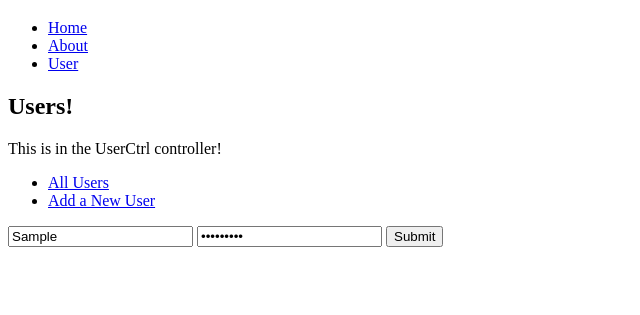
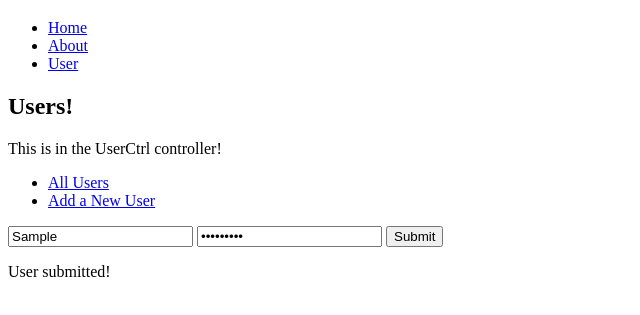
Before and after one commit to andymcguinness/hello, a website: page index.html at #!/user/new in a window 1280 px wide. Both pictures are taken after typing "Sample", "Sample123" into the empty fields and a click on the button "Submit". Shown: the part 61-376 px from the top of the page, without its empty margins (0-640 px from the left). Drawn offline with nearby package versions, Linux system fonts and the light colour scheme; some packages are replaced by stand-ins of ours; no server answers.

Commit message:
Adding a message for the user submission

```diff
--- a/user/UserCtrl.js
+++ b/user/UserCtrl.js
@@ -16,5 +16,6 @@ hello.controller('UserCtrl', function ($scope, ResourceFcty) {
         $scope.user.username = $scope.username;
         $scope.user.password = $scope.password;
         $scope.user.$save();
+        $scope.saveMsg = "User submitted!";
     };
 }); // end UserCtrl
--- a/user/partial-user-new.html
+++ b/user/partial-user-new.html
@@ -2,3 +2,5 @@
 <input type="password" placeholder="password" ng-model="password">
 
 <button ng-click="save()">Submit</button>
+
+<p ng-bind="saveMsg"></p>
```
